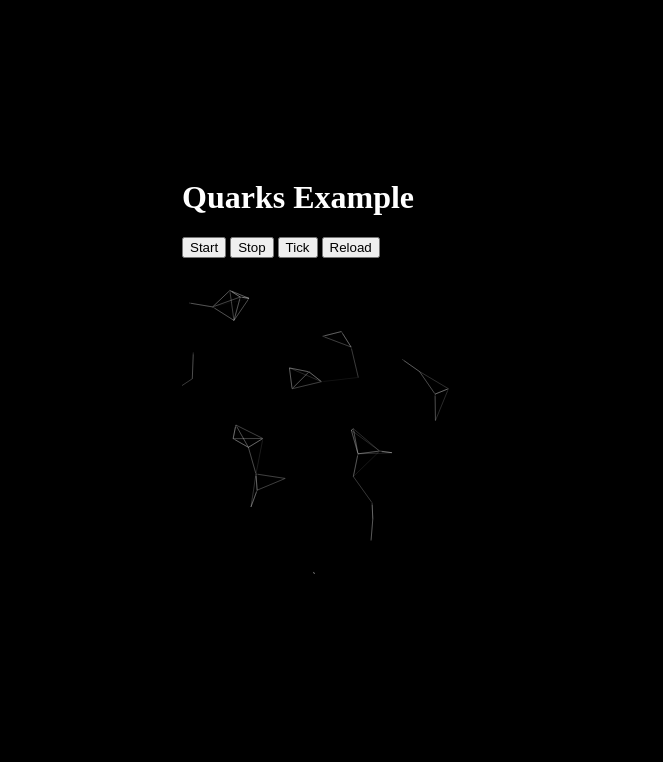
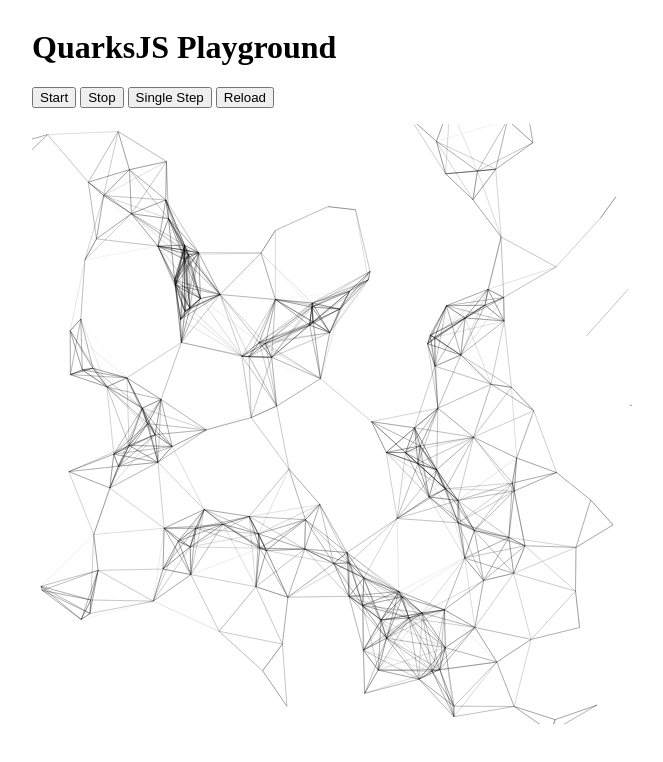
Before and after one commit to VaguelySerious/quarksjs, a website: page src/index.html in a window 1280 px wide. Shown: the whole page, without its empty margins (308-971 px from the left). Drawn offline with Linux system fonts and the light colour scheme.

Commit message:
Split initialization and app code into separate files

```diff
--- a/src/index.html
+++ b/src/index.html
@@ -4,44 +4,23 @@
     <meta charset="UTF-8" />
     <title>Quarks Example</title>
   </head>
-  <body style="background-color: black; color: white">
+  <body style="background-color: white; color: black">
     <div
       class="container"
       style="display: flex; width: 100%; height: 90vh; justify-content: center; align-items: center;"
     >
       <main class="main">
         <div class="head" style="padding-bottom: 1rem;">
-          <h1>Quarks Example</h1>
+          <h1>QuarksJS Playground</h1>
           <button id="start" type="button">Start</button>
           <button id="stop" type="button">Stop</button>
-          <button id="tick" type="button">Tick</button>
+          <button id="tick" type="button">Single Step</button>
           <button id="reload" type="button">Reload</button>
         </div>
 
-        <canvas id="canvas" width="300" height="300"></canvas>
-        <script src="index.js"></script>
-        <script>
-          var quark = new QuarkAnimation({
-            id: "canvas",
-            bounds: { x: 300, y: 300 }
-          });
-
-          document
-            .getElementById("start")
-            .addEventListener("click", quark.start.bind(quark));
-          document
-            .getElementById("stop")
-            .addEventListener("click", quark.stop.bind(quark));
-          document.getElementById("tick").addEventListener("click", () => {
-            quark.tick();
-            quark.draw();
-          });
-          document.getElementById("reload").addEventListener("click", () => {
-            window.location.reload();
-          });
-
-          quark.start();
-        </script>
+        <canvas id="canvas" width="600" height="600"></canvas>
+        <script src="/quarks.js"></script>
+        <script src="/index.js"></script>
       </main>
     </div>
   </body>
--- a/src/index.js
+++ b/src/index.js
@@ -1,102 +1,21 @@
-function random(from, to) {
-  return Math.floor(Math.random() * (to - from)) + from;
-}
+var quark = new QuarkAnimation({
+  id: "canvas",
+  bounds: { x: 600, y: 600 },
+  padding: 100
+});
 
-function randomFloat(from, to) {
-  return Math.random() * (to - from) + from;
-}
+document
+  .getElementById("start")
+  .addEventListener("click", quark.start.bind(quark));
+document
+  .getElementById("stop")
+  .addEventListener("click", quark.stop.bind(quark));
+document.getElementById("tick").addEventListener("click", () => {
+  quark.tick();
+  quark.draw();
+});
+document.getElementById("reload").addEventListener("click", () => {
+  window.location.reload();
+});
 
-function ellipsePerimeter(x, y) {
-  const a = Math.max(x, y);
-  const b = Math.min(x, y);
-  // TODO Better approx
-  return 2 * Math.PI * Math.sqrt((a ** 2 + b ** 2) / 2);
-}
-
-class QuarkAnimation {
-  constructor(options) {
-    // TODO ID or Element
-    this.canvas = document.getElementById(options.id);
-    this.ctx = this.canvas.getContext("2d");
-    this.bounds = Object.assign({ x: 100, y: 100 }, options.bounds || {});
-    // this.offset = Object.assign({ x: 50, y: 50 }, options.offset || {});
-    // TODO Optionally accept function that takes intensity and returns color
-    this.color = options.color || "255,255,255";
-    const count = options.count || 50;
-
-    const size = Math.max(this.bounds.x, this.bounds.y);
-    this.size = size;
-    this.maxLength = size / 8;
-    const points = [];
-    this.points = points;
-
-    for (let i = 0; i < count; i++) {
-      const centerX = random(0, size);
-      const centerY = random(0, size);
-      const radiusX = random(2, Math.floor(size / 10));
-      const radiusY = radiusX;
-      // const radiusY = random(0, Math.floor(size / 10));
-      const speed = random(size / 100, size / 50);
-      const pos = randomFloat(0, 2 * Math.PI);
-      const direction = Math.random() >= 0.5 ? 1 : -1;
-      const perimeter = Math.PI * radiusX * 2;
-      // const perimeter = ellipsePerimeter(point.radiusX, point.radiusY)
-      points.push({
-        centerX,
-        centerY,
-        radiusX,
-        radiusY,
-        speed,
-        pos,
-        direction,
-        perimeter
-      });
-    }
-  }
-
-  tick() {
-    this.points.forEach(p => {
-      p.x = Math.cos(p.pos) * p.radiusX + p.centerX;
-      p.y = Math.sin(p.pos) * p.radiusY + p.centerY;
-
-      const change = p.direction * p.speed;
-      p.pos = (p.pos + change / p.perimeter) % 360;
-    });
-  }
-
-  draw() {
-    const ctx = this.ctx;
-    ctx.clearRect(0, 0, 1000, 1000);
-    this.points.forEach(({ x, y }) => {
-      ctx.fillRect(x - 1, y - 1, 3, 3);
-      this.points.forEach(({ x: x2, y: y2 }) => {
-        const distance = Math.sqrt(Math.pow(x - x2, 2) + Math.pow(y - y2, 2));
-        const range = this.maxLength - distance;
-        const intensity = Math.sqrt(range * (100 / this.maxLength)) * 3;
-        if (intensity > 0 && intensity < 100) {
-          ctx.beginPath();
-          ctx.strokeStyle = `rgba(${this.color},${intensity / 100})`;
-          ctx.moveTo(x, y);
-          ctx.lineTo(x2, y2);
-          ctx.stroke();
-        }
-      });
-    });
-
-    if (this.running) {
-      this.tick();
-      window.requestAnimationFrame(this.draw.bind(this));
-    }
-  }
-
-  start() {
-    this.running = true;
-    window.requestAnimationFrame(this.draw.bind(this));
-  }
-
-  stop() {
-    this.running = false;
-  }
-}
-
-window.QuarkAnimation = QuarkAnimation;
+quark.start();
--- /dev/null
+++ b/src/quarks.js
@@ -0,0 +1,110 @@
+function random(from, to) {
+  return Math.floor(Math.random() * (to - from)) + from;
+}
+
+function randomFloat(from, to) {
+  return Math.random() * (to - from) + from;
+}
+
+// TODO Use ellipse calculation
+function ellipsePerimeter(x, y) {
+  const a = Math.max(x, y);
+  const b = Math.min(x, y);
+  // TODO Better approx
+  return 2 * Math.PI * Math.sqrt((a ** 2 + b ** 2) / 2);
+}
+
+class QuarkAnimation {
+  constructor(options) {
+    // TODO ID or Element
+    this.canvas = document.getElementById(options.id);
+    this.ctx = this.canvas.getContext("2d");
+    this.bounds = Object.assign({ x: 100, y: 100 }, options.bounds || {});
+    this.offset = Object.assign({ x: 0, y: 0 }, options.offset || {});
+    // TODO Optionally accept function that takes intensity and returns color
+    this.color = options.color || "0,0,0";
+    const count = options.count || 200;
+
+    const size = Math.max(this.bounds.x, this.bounds.y);
+    this.size = size;
+    this.maxLength = size / 8;
+    const points = [];
+    this.points = points;
+
+    // TODO Semi-random distribution around center
+    for (let i = 0; i < count; i++) {
+      const centerX = random(0, this.bounds.x);
+      const centerY = random(0, this.bounds.y);
+      const radiusX = random(6, Math.floor(size / 5));
+      const radiusY = radiusX;
+      // const radiusY = random(0, Math.floor(size / 10));
+      const speed = random(size / 100, size / 50);
+      const pos = randomFloat(0, 2 * Math.PI);
+      const direction = Math.random() >= 0.5 ? 1 : -1;
+      const perimeter = Math.PI * radiusX * 2;
+      // const perimeter = ellipsePerimeter(point.radiusX, point.radiusY)
+      // TODO If any point of the circle outside boudns
+      if (false) {
+        i--;
+        continue;
+      }
+      points.push({
+        centerX,
+        centerY,
+        radiusX,
+        radiusY,
+        speed,
+        pos,
+        direction,
+        perimeter
+      });
+    }
+  }
+
+  tick() {
+    this.points.forEach(p => {
+      p.x = Math.cos(p.pos) * p.radiusX + p.centerX;
+      p.y = Math.sin(p.pos) * p.radiusY + p.centerY;
+
+      const change = p.direction * p.speed;
+      p.pos = (p.pos + change / p.perimeter) % 360;
+    });
+  }
+
+  draw() {
+    const ctx = this.ctx;
+    const offset = this.offset;
+    ctx.clearRect(0, 0, 1000, 1000);
+    this.points.forEach(({ x, y }) => {
+      ctx.fillRect(x - 1 + offset, y - 1 + offset, 3, 3);
+      this.points.forEach(({ x: x2, y: y2 }) => {
+        const distance = Math.sqrt(Math.pow(x - x2, 2) + Math.pow(y - y2, 2));
+        const range = this.maxLength - distance;
+        const intensity = Math.sqrt(range * (100 / this.maxLength)) * 3;
+        if (intensity > 0 && intensity < 100) {
+          ctx.beginPath();
+          ctx.strokeStyle = `rgba(${this.color},${intensity / 100})`;
+          ctx.moveTo(x + offset.x, y + offset.y);
+          ctx.lineTo(x2 + offset.x, y2 + offset.y);
+          ctx.stroke();
+        }
+      });
+    });
+
+    if (this.running) {
+      this.tick();
+      window.requestAnimationFrame(this.draw.bind(this));
+    }
+  }
+
+  start() {
+    this.running = true;
+    window.requestAnimationFrame(this.draw.bind(this));
+  }
+
+  stop() {
+    this.running = false;
+  }
+}
+
+window.QuarkAnimation = QuarkAnimation;
```
Also changed, not shown: README.md (added).
